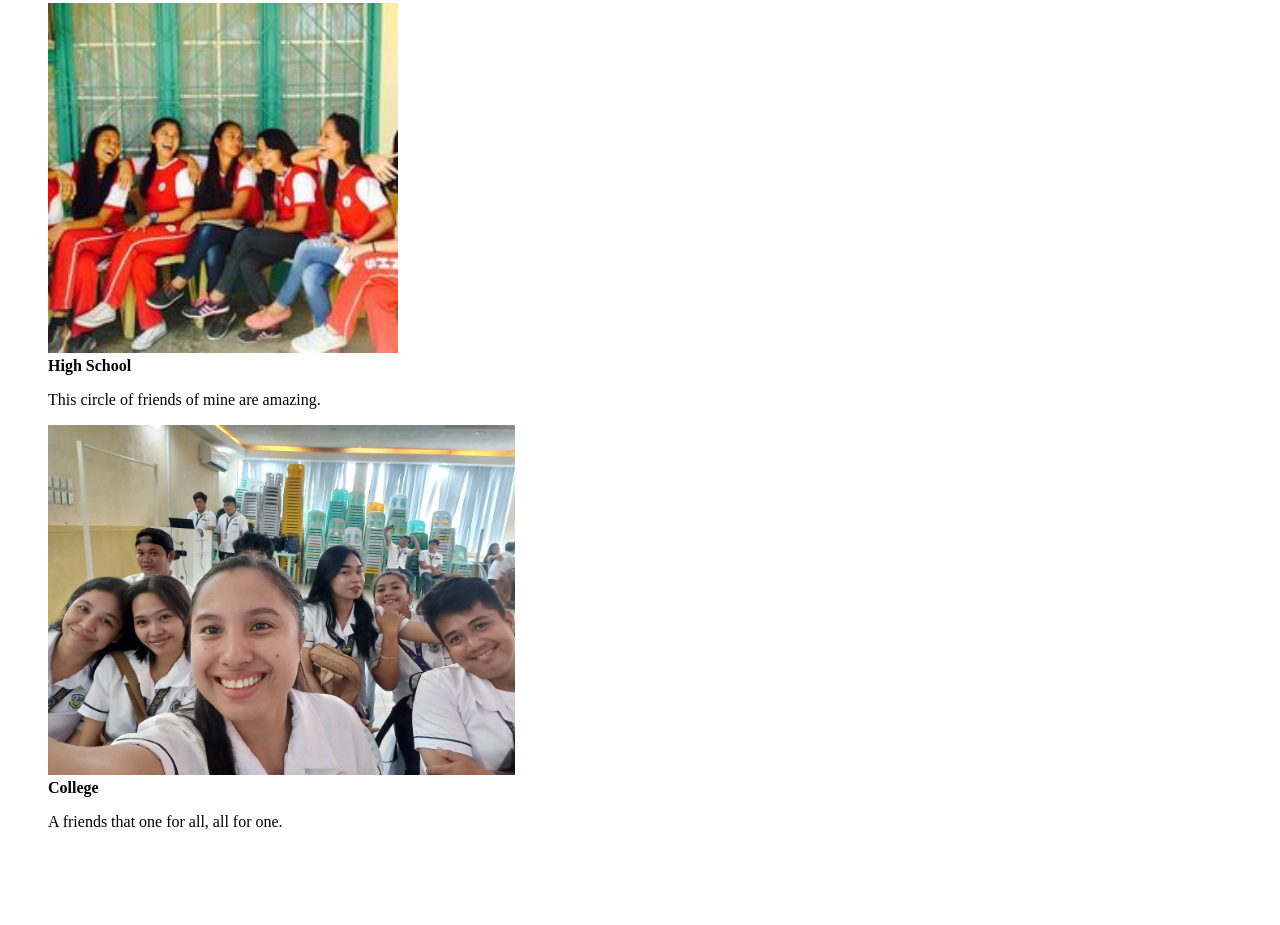
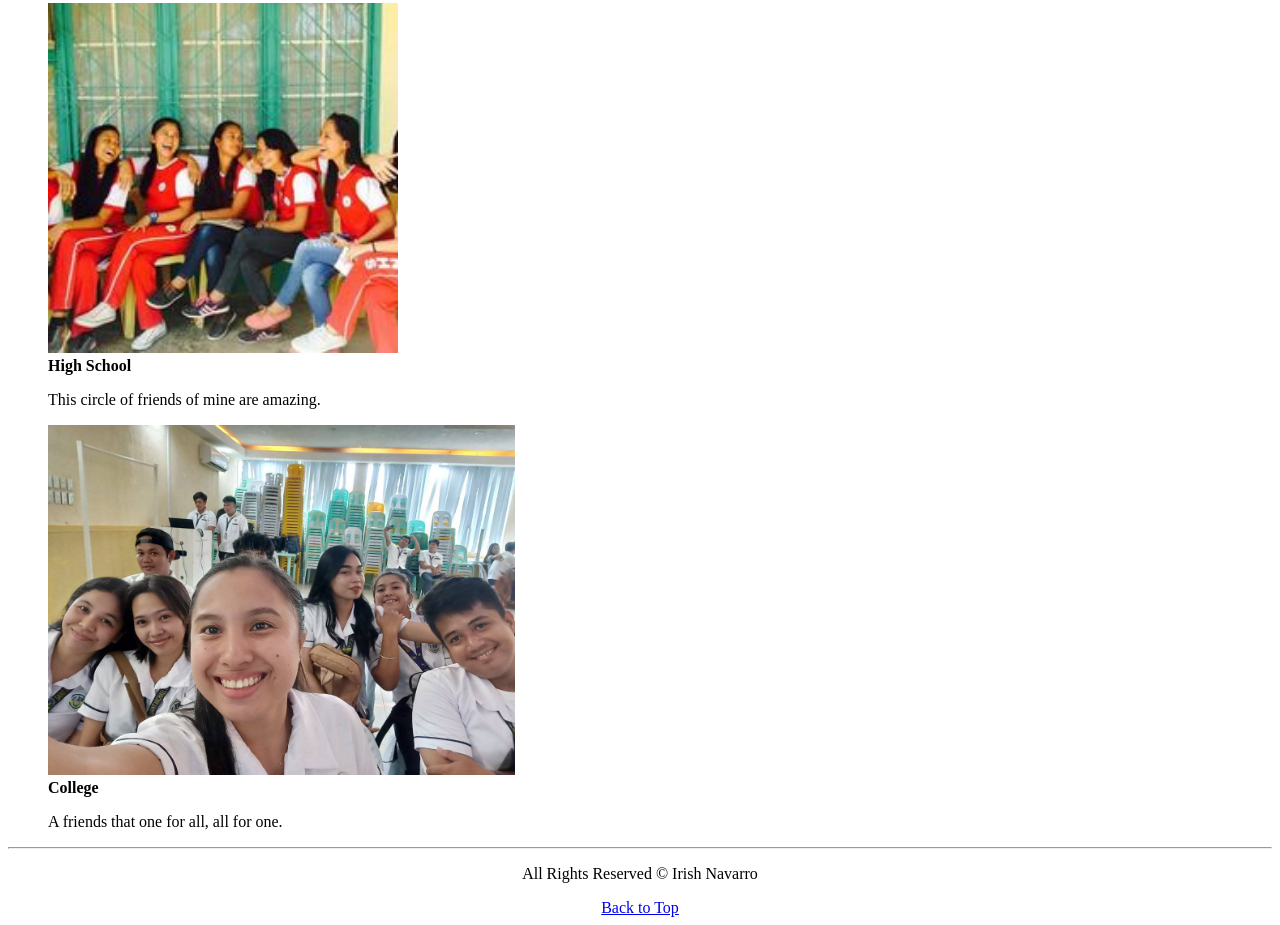
Before and after one commit to navarroirish/htmlsemanticsample, a plain HTML site: page index.html in a window 1280 px wide. Shown: the part 4801-5726 px from the top of the page. Before the commit the page ends 5648 px from the top, so only its background shows below. Drawn offline with Linux system fonts and the light colour scheme.

Commit message:
5th attempt

```diff
--- a/index.html
+++ b/index.html
@@ -168,6 +168,13 @@
             </figure>
         </section>
 
+        <hr>
+
+        <footer style="text-align: center;">
+            <p>All Rights Reserved &copy; Irish Navarro</p>
+            <a href="#top">Back to Top</a>
+        </footer>
+
 </main>
 </body>
 
```
